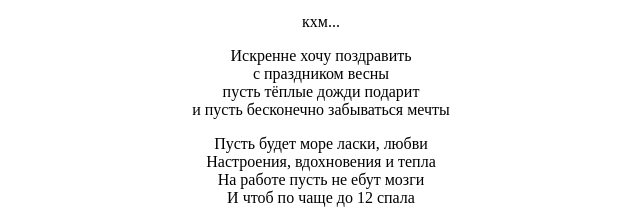
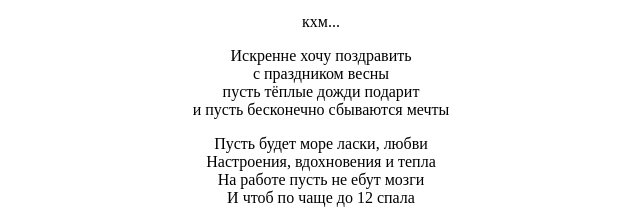
Before and after one commit to Vlad15007/Lena, a plain HTML site: page index.html in a window 1280 px wide. Shown: the part 265-485 px from the top of the page, 319-959 px from the left. Drawn offline with Linux system fonts and the light colour scheme.

Commit message:
Update index.html

```diff
--- a/index.html
+++ b/index.html
@@ -20,7 +20,7 @@
 Искренне хочу поздравить<BR>
 с праздником весны<BR>
 пусть тёплые дожди подарит<BR>
-и пусть бесконечно забываться мечты<BR>
+и пусть бесконечно сбываются мечты<BR>
 
 <p align="center">
 Пусть будет море ласки, любви<BR>
```
